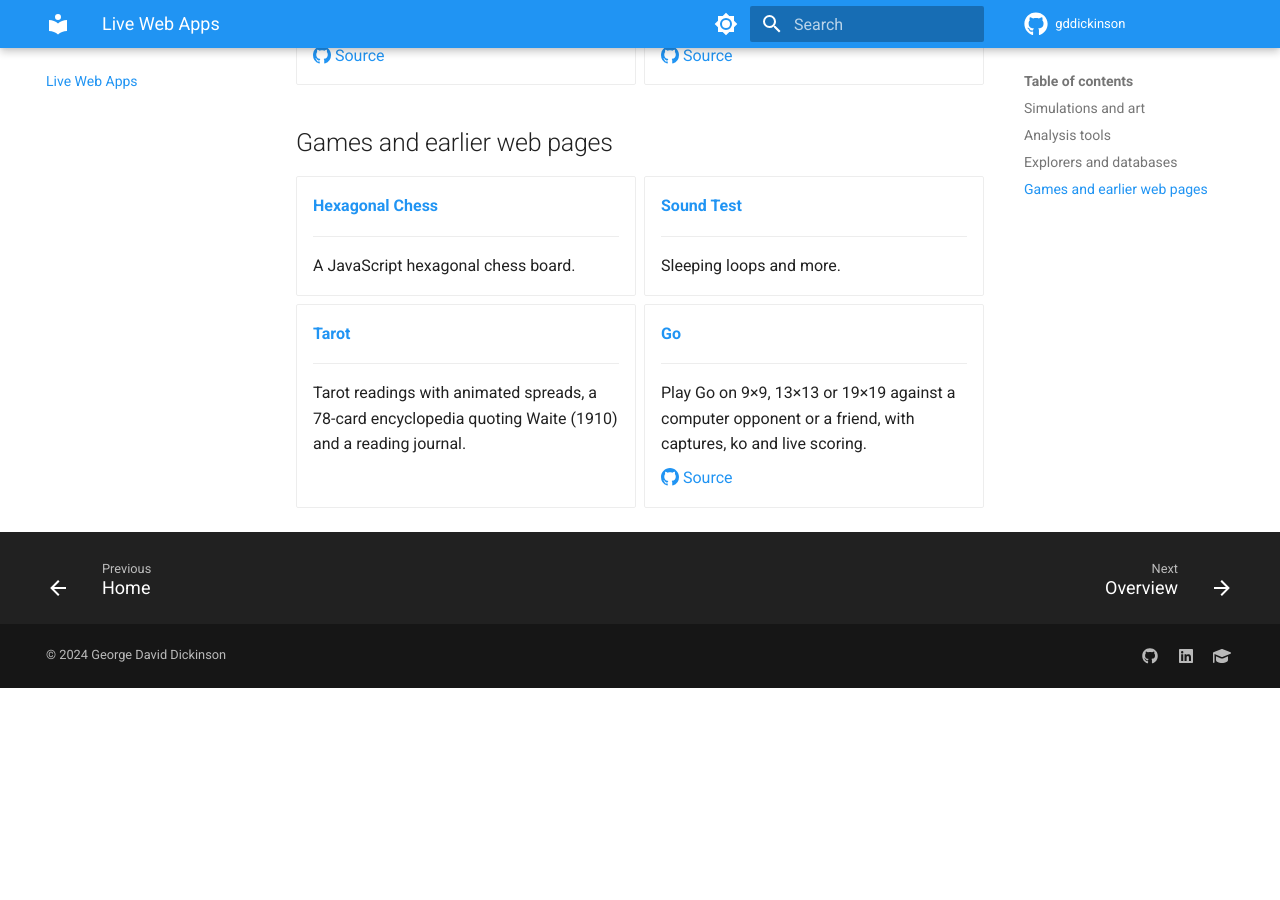
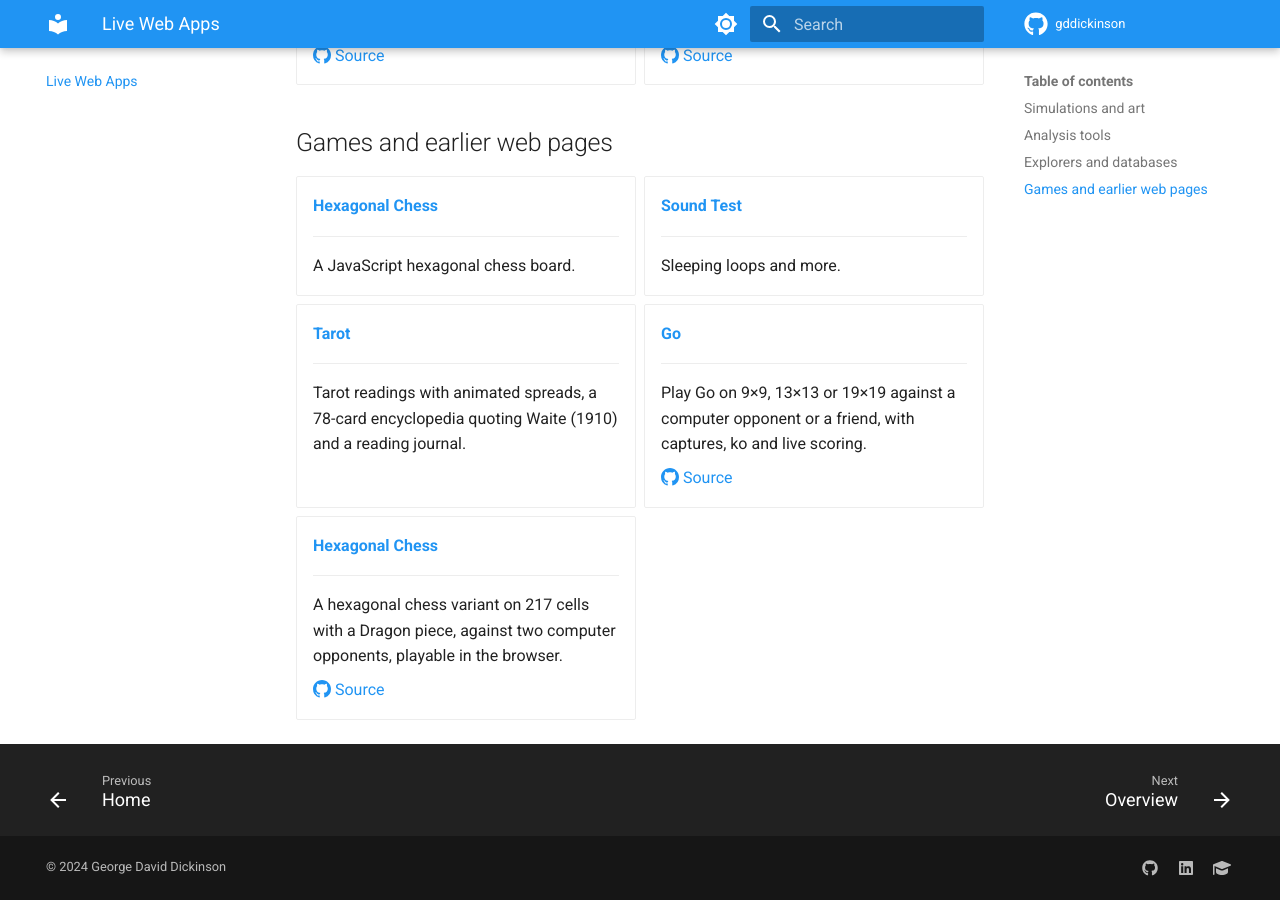
Before and after one commit to gddickinson/gddickinson.github.io, an MkDocs documentation site: the page built from docs/web-apps.md, in a window 1280 px wide and 900 px high, scrolled down 4013 px. Built offline with MkDocs 1.6.1 and Material for MkDocs 9.7.7, drawn with Linux system fonts in a browser that asks for light colours; before the commit the page ends 4701 px from its top, so only the background shows below that.

```diff
--- a/docs/web-apps.md
+++ b/docs/web-apps.md
@@ -304,4 +304,12 @@ Projects you can use straight from the browser. Each one also runs as a local we
 
     [:octicons-mark-github-16: Source](https://github.com/gddickinson/go)
 
+-   **[Hexagonal Chess](https://gddickinson.github.io/hexchess_python/)**
+
+    ---
+
+    A hexagonal chess variant on 217 cells with a Dragon piece, against two computer opponents, playable in the browser.
+
+    [:octicons-mark-github-16: Source](https://github.com/gddickinson/hexchess_python)
+
 </div>
```
